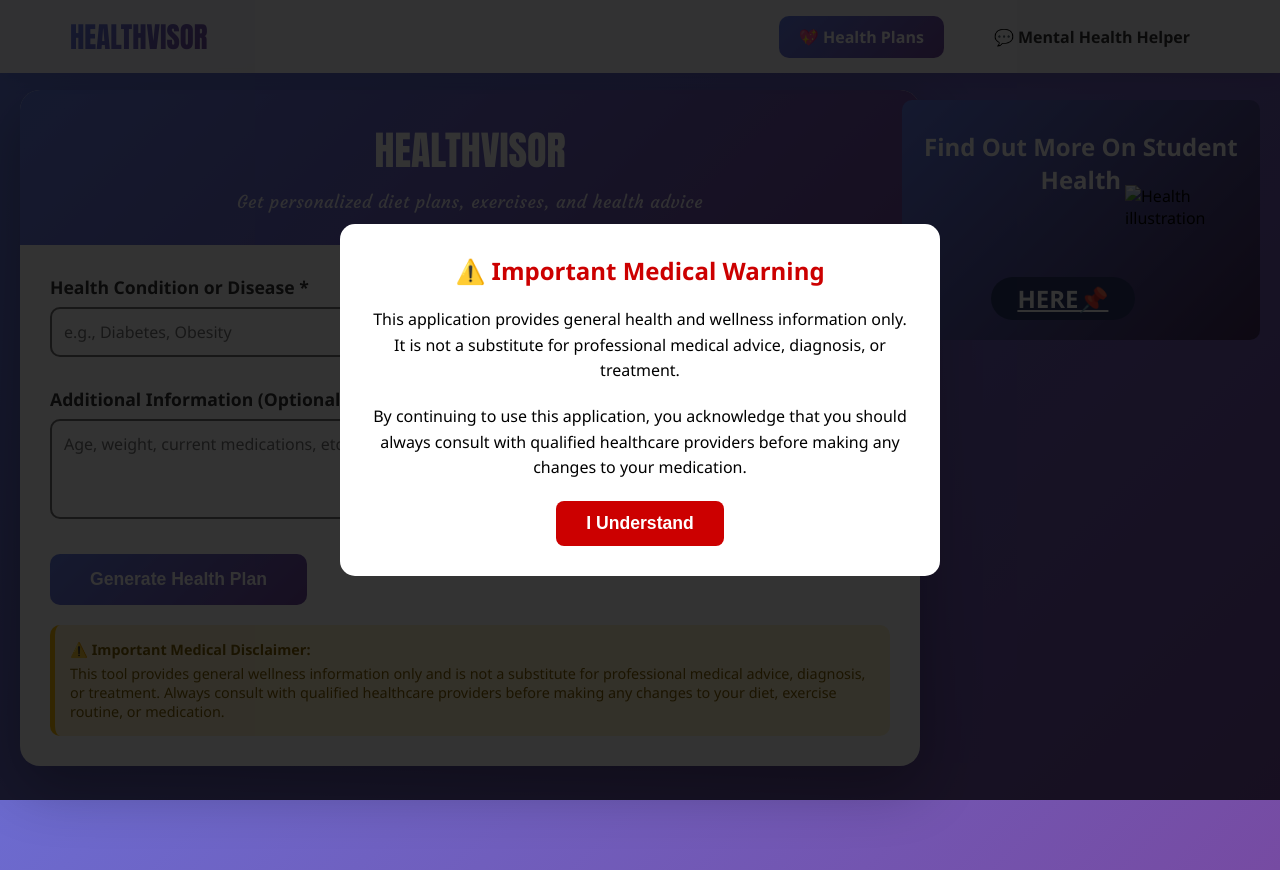
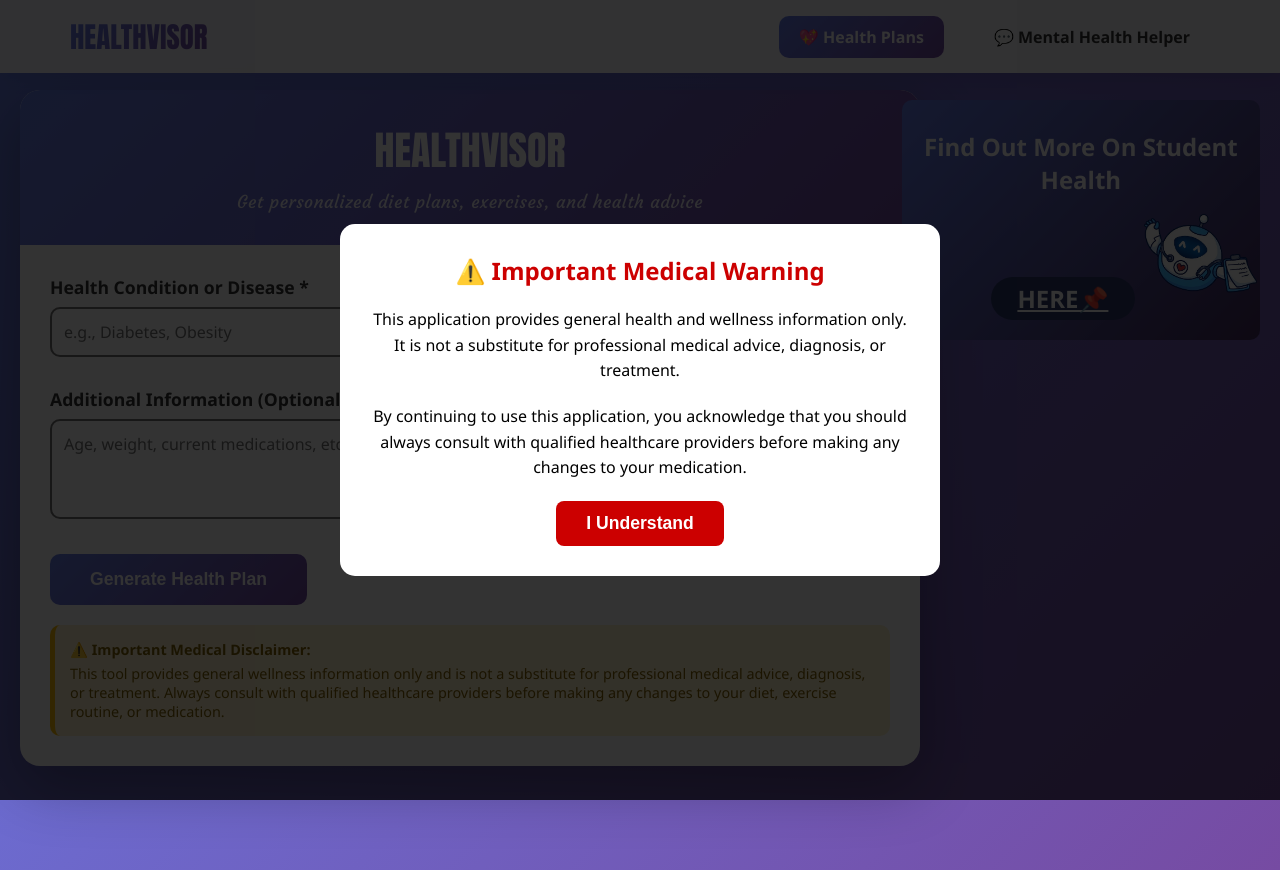
Before and after one commit to lonerdotpng/aihealth, a plain HTML site: page index.html in a window 1280 px wide. Drawn offline with Linux system fonts and the light colour scheme; the site is published under a folder, as on GitHub Pages, so addresses that start at the root find nothing.

Commit message:
Update index.html

```diff
--- a/index.html
+++ b/index.html
@@ -1044,7 +1044,7 @@
 
     <div class="about">
         <h1>find out more on student health</h1>
-        <img draggable="false" src="/assets/r1.png" alt="Health illustration">
+        <img draggable="false" src="assets/r1.png" alt="Health illustration">
         <a href="/about" class="ab-button">here📌</a>
     </div>
     <script>// api key
```
